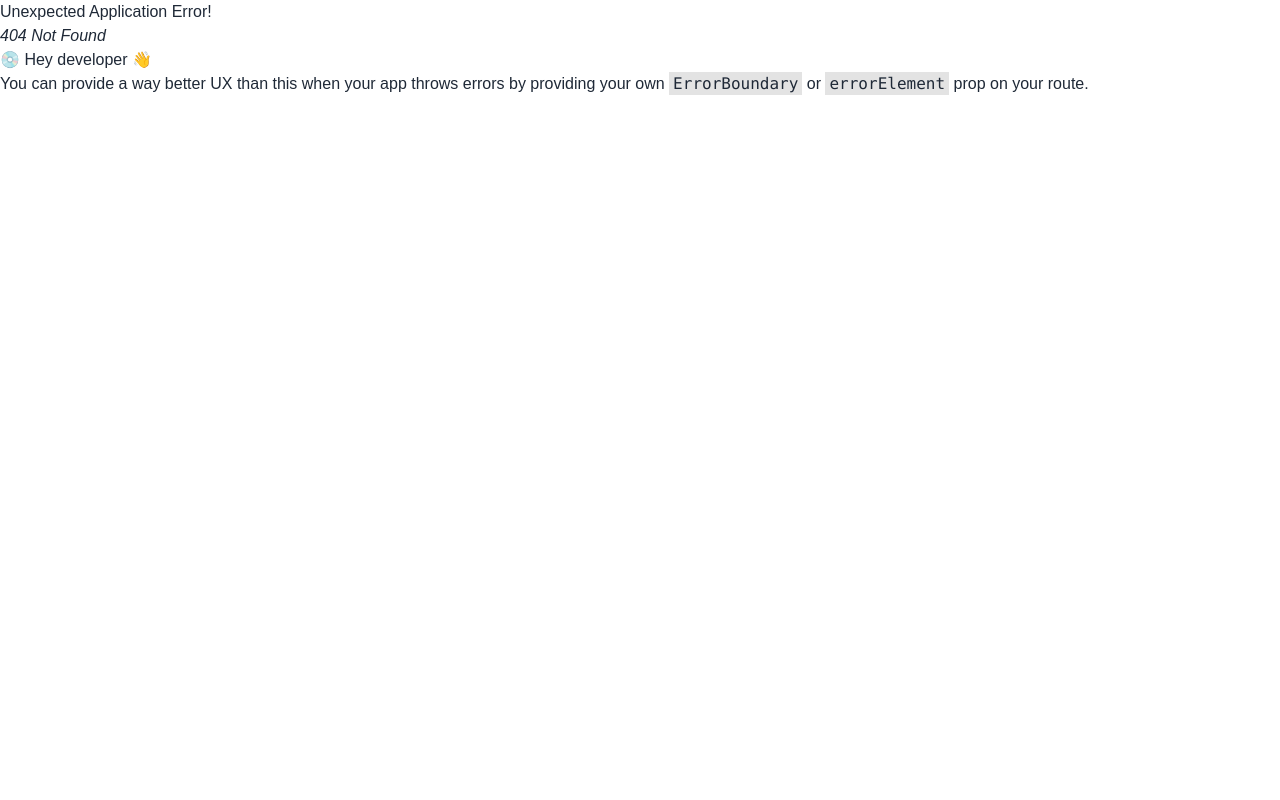
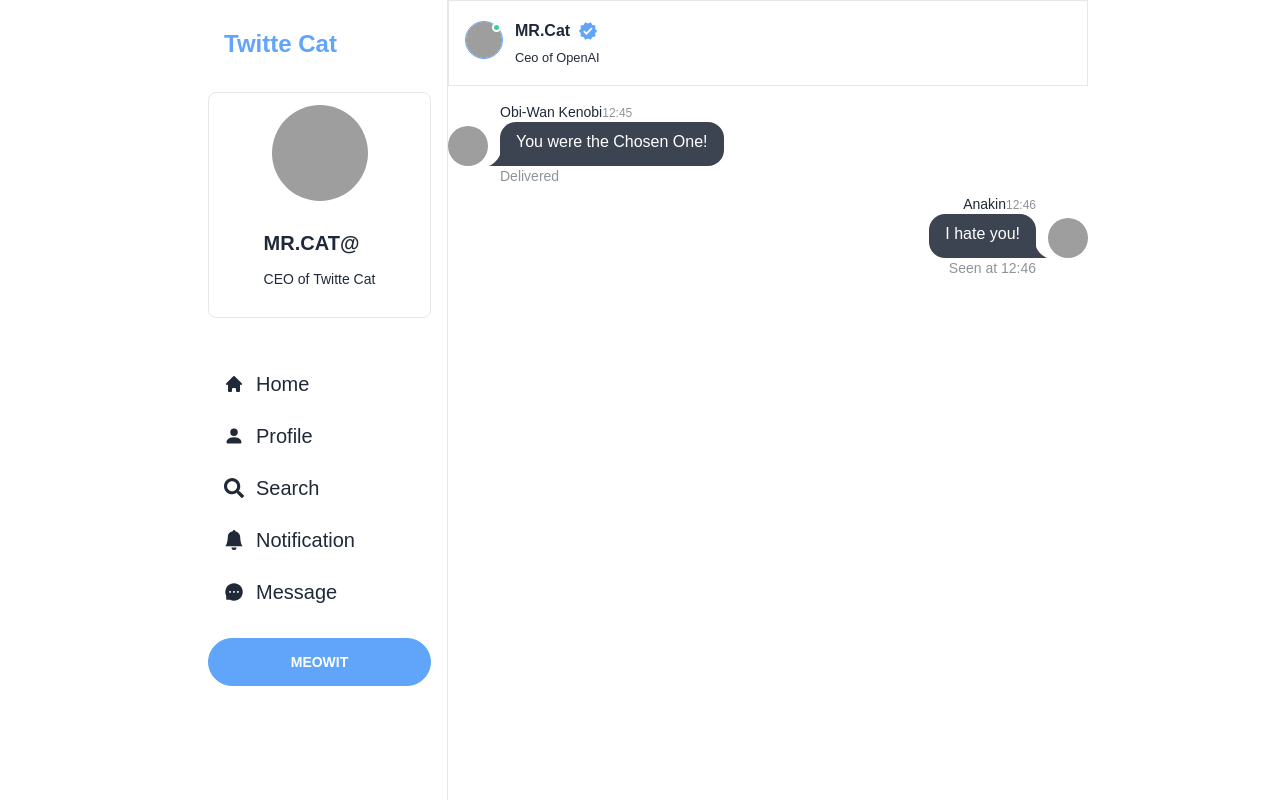
Before and after one commit to MdMuzahid07/Twitte-Cat-PWA, a React (Create React App) app: page /chatBox in a window 1280 px wide. Before the commit this address had no page. Built offline with nearby package versions, Linux system fonts and the light colour scheme; grey boxes are pictures that could not be loaded.

Commit message:
Message UI/UX complete

```diff
--- a/src/App.js
+++ b/src/App.js
@@ -9,6 +9,7 @@ import Notification from './pages/Notification';
 import Message from './pages/Message';
 import Search from './pages/Search';
 import ReactToastContainer from './components/ReactToast/ReactToastContainer';
+import ChatBox from './components/main/message/ChatBox';
 
 function App() {
 
@@ -20,6 +21,7 @@ function App() {
         { path: "/search", element: <Search /> },
         { path: "/notification", element: <Notification /> },
         { path: "/message", element: <Message /> },
+        { path: "/chatBox", element: <ChatBox /> }
       ]
     },
     { path: "/login", element: <Login /> },
--- /dev/null
+++ b/src/components/main/message/ChatBox.js
@@ -0,0 +1,28 @@
+import React from 'react';
+import { MdVerified } from 'react-icons/md';
+import Chats from './Chats';
+
+const ChatBox = () => {
+    return (
+        <div className="overflow-y-scroll w-full min-h-screen">
+            <section className="flex items-center border p-4 mb-3">
+                <div className="mr-3">
+                    <div className="avatar border border-3 border-blue-400 rounded-full online">
+                        <div className="w-9 rounded-full">
+                            <img src="https://img.freepik.com/free-vector/cute-cat-holding-fish-cartoon-icon-illustration-animal-food-icon-concept-isolated-flat-cartoon-style_138676-2171.jpg?w=2000" alt="profile_image" />
+                        </div>
+                    </div>
+                </div>
+                <div>
+                    <h2 className="card-title"><small>MR.Cat </small><MdVerified style={{ color: "#60a5fa", }} /></h2>
+                    <p><small>Ceo of OpenAI</small></p>
+                </div>
+            </section>
+            <div>
+                <Chats />
+            </div>
+        </div>
+    );
+};
+
+export default ChatBox;
--- /dev/null
+++ b/src/components/main/message/Chats.js
@@ -0,0 +1,40 @@
+import React from 'react';
+
+const Chats = () => {
+    return (
+        <div>
+            <div className="chat chat-start">
+                <div className="chat-image avatar">
+                    <div className="w-10 rounded-full">
+                        <img src="https://img.freepik.com/free-vector/cute-cat-holding-fish-cartoon-icon-illustration-animal-food-icon-concept-isolated-flat-cartoon-style_138676-2171.jpg?w=2000" alt="profile_image" />
+                    </div>
+                </div>
+                <div className="chat-header">
+                    Obi-Wan Kenobi
+                    <time className="text-xs opacity-50">12:45</time>
+                </div>
+                <div className="chat-bubble">You were the Chosen One!</div>
+                <div className="chat-footer opacity-50">
+                    Delivered
+                </div>
+            </div>
+            <div className="chat chat-end">
+                <div className="chat-image avatar">
+                    <div className="w-10 rounded-full">
+                        <img src="https://img.freepik.com/free-vector/cute-cat-holding-fish-cartoon-icon-illustration-animal-food-icon-concept-isolated-flat-cartoon-style_138676-2171.jpg?w=2000" alt="profile_image" />
+                    </div>
+                </div>
+                <div className="chat-header">
+                    Anakin
+                    <time className="text-xs opacity-50">12:46</time>
+                </div>
+                <div className="chat-bubble">I hate you!</div>
+                <div className="chat-footer opacity-50">
+                    Seen at 12:46
+                </div>
+            </div>
+        </div>
+    );
+};
+
+export default Chats;
--- /dev/null
+++ b/src/components/main/message/MessageProfile.js
@@ -0,0 +1,31 @@
+import React from 'react';
+import { MdVerified } from 'react-icons/md';
+import { BsArrowRight } from 'react-icons/bs';
+import { useNavigate } from 'react-router-dom';
+
+const MessageProfile = () => {
+    const navigate = useNavigate();
+
+    return (
+        <section className="flex items-center border p-4 mb-3">
+            <div className="mr-3">
+                <div className="avatar border border-3 border-blue-400 rounded-full online">
+                    <div className="w-9 rounded-full">
+                        <img src="https://img.freepik.com/free-vector/cute-cat-holding-fish-cartoon-icon-illustration-animal-food-icon-concept-isolated-flat-cartoon-style_138676-2171.jpg?w=2000" alt="profile_image" />
+                    </div>
+                </div>
+            </div>
+            <div className="flex items-center justify-between w-full">
+                <div>
+                    <h2 className="card-title">MR.Cat <MdVerified style={{ color: "#60a5fa", }} /></h2>
+                    <p>Ceo of OpenAI</p>
+                </div>
+                <div>
+                    <button onClick={() => navigate("/chatBox")} className="btn btn-outline btn-circle"><BsArrowRight /></button>
+                </div>
+            </div>
+        </section>
+    );
+};
+
+export default MessageProfile;
--- a/src/pages/Message.js
+++ b/src/pages/Message.js
@@ -1,9 +1,28 @@
 import React from 'react';
+import MessageProfile from '../components/main/message/MessageProfile';
 
 const Message = () => {
     return (
-        <div>
-            <h2>message</h2>
+        <div className="overflow-y-scroll w-full">
+            <section className="py-5 border-b sticky bg-base-100 top-0 px-3 z-30 mb-5">
+                <h2 className="text-lg md:text-xl">All Messages</h2>
+            </section>
+            <div className="px-3">
+                <MessageProfile />
+                <MessageProfile />
+                <MessageProfile />
+                <MessageProfile />
+                <MessageProfile />
+                <MessageProfile />
+                <MessageProfile />
+                <MessageProfile />
+                <MessageProfile />
+                <MessageProfile />
+                <MessageProfile />
+                <MessageProfile />
+                <MessageProfile />
+                <MessageProfile />
+            </div>
         </div>
     );
 };
```
